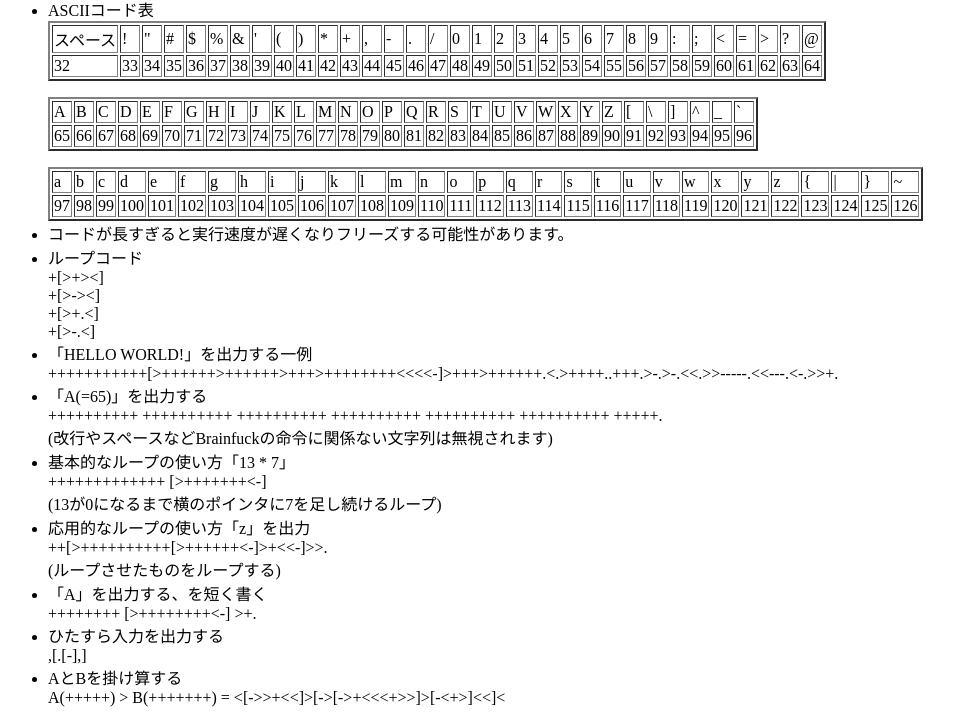
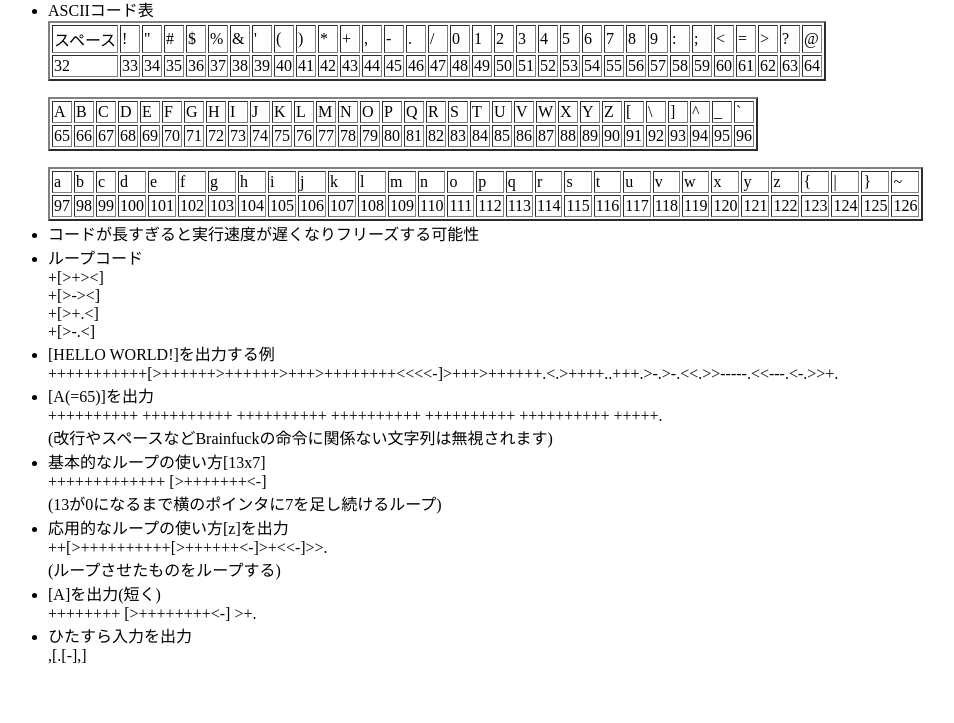
Before and after one commit to zkyto2311/Brainfuck-Execute, a plain HTML site: page index.html in a window 1280 px wide. Shown: the part 762-1485 px from the top of the page, without its empty margins (0-954 px from the left). After the commit the page ends 1443 px from the top, so only its background shows below. Drawn offline with Linux system fonts and the light colour scheme.

Commit message:
細かい所

```diff
--- a/index.html
+++ b/index.html
@@ -65,7 +65,7 @@
 			Memo:<br>
 			<ul>
 				<li>
-					Brainfuckとはプログラミング言語である<a href="https://ja.wikipedia.org/wiki/Brainfuck" target="_blank">Brainfuck - Wikipedia</a>
+					Brainfuckとは<a href="https://ja.wikipedia.org/wiki/Brainfuck" target="_blank">Brainfuck - Wikipedia</a>
 				</li>
 				<li>
 					Brainfuckの命令の意味
@@ -317,7 +317,7 @@
 					  </table>
 				</li>
 				<li>
-					コードが長すぎると実行速度が遅くなりフリーズする可能性があります。
+					コードが長すぎると実行速度が遅くなりフリーズする可能性
 				</li>
 				<li>
 					ループコード<br>
@@ -327,35 +327,31 @@
 					+[>-.<]<br>
 				</li>
 				<li>
-					「HELLO WORLD!」を出力する一例<br>
+					[HELLO WORLD!]を出力する例<br>
 					+++++++++++[>++++++>++++++>+++>++++++++<<<<-]>+++>++++++.<.>++++..+++.>-.>-.<<.>>-----.<<---.<-.>>+.
 				</li>
 				<li>
-					「A(=65)」を出力する<br>
+					[A(=65)]を出力<br>
 					++++++++++ ++++++++++ ++++++++++ ++++++++++ ++++++++++ ++++++++++ +++++.<br>
 					(改行やスペースなどBrainfuckの命令に関係ない文字列は無視されます)
 				</li>
 				<li>
-					基本的なループの使い方「13 * 7」<br>
+					基本的なループの使い方[13x7]<br>
 					+++++++++++++ [>+++++++<-]<br>
 					(13が0になるまで横のポインタに7を足し続けるループ)
 				</li>
 				<li>
-					応用的なループの使い方「z」を出力<br>
+					応用的なループの使い方[z]を出力<br>
 					++[>++++++++++[>++++++<-]>+<<-]>>.<br>
 					(ループさせたものをループする)
 				</li>
 				<li>
-					「A」を出力する、を短く書く<br>
+					[A]を出力(短く)<br>
 					++++++++ [>++++++++<-] >+.<br>
 				</li>
 				<li>
-					ひたすら入力を出力する<br>
+					ひたすら入力を出力<br>
 					,[.[-],]
-				</li>
-				<li>
-					AとBを掛け算する<br>
-					A(+++++) > B(+++++++) = <[->>+<<]>[->[->+<<<+>>]>[-<+>]<<]<
 				</li>
 			</ul>
 		</div>
```
